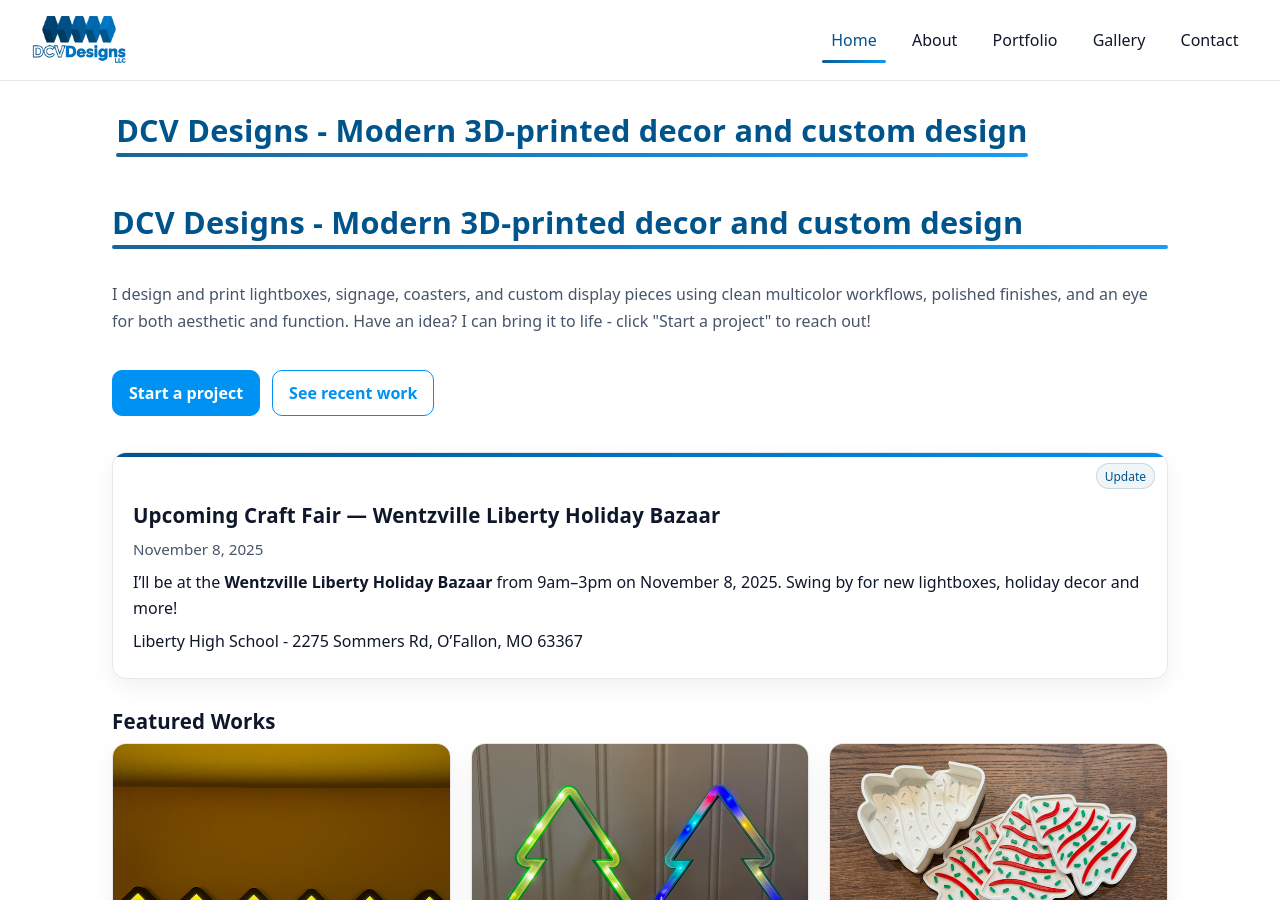
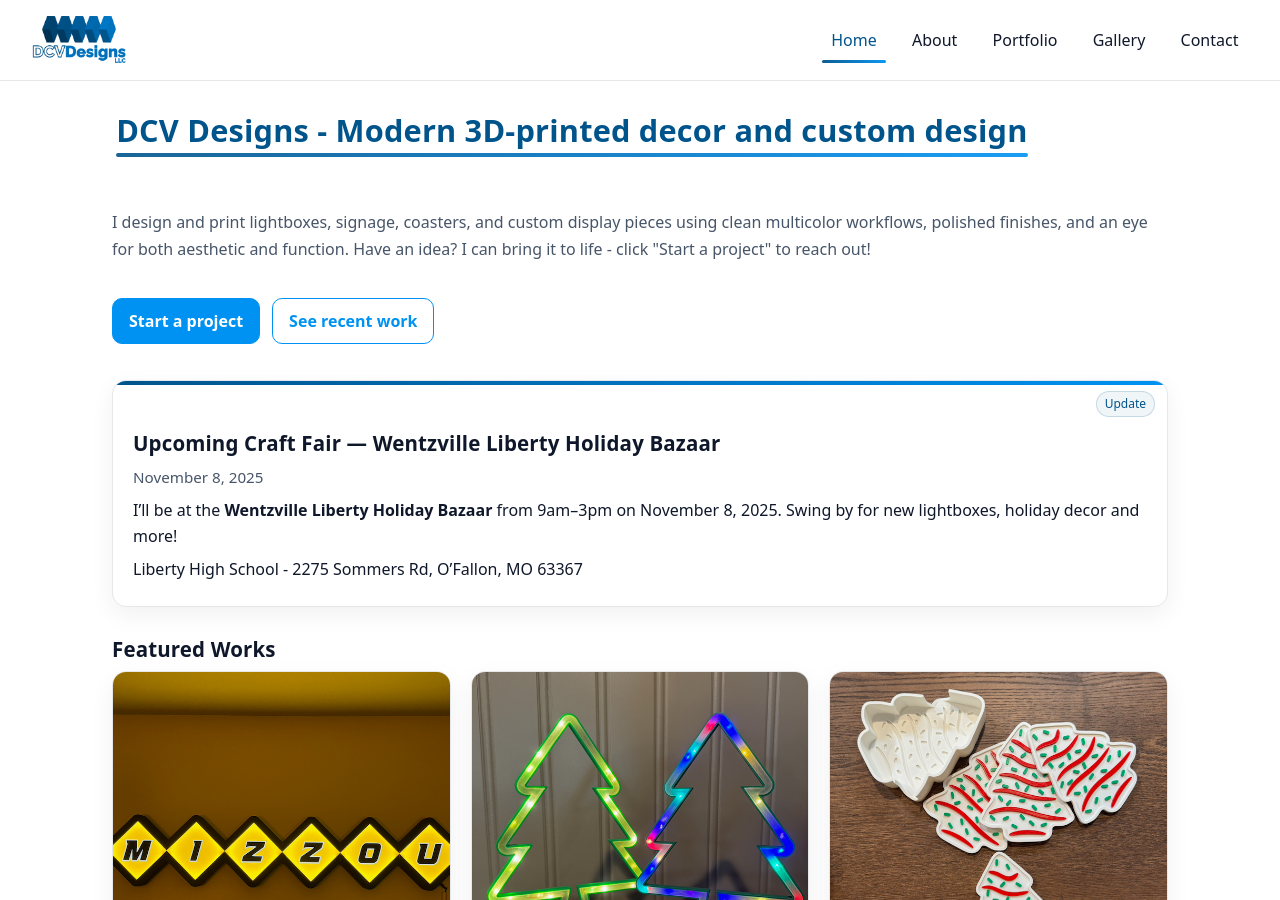
Before and after one commit to dcvdesigns/dcvdesigns.github.io, a Jekyll site: the page built from index.md, in a window 1280 px wide and 900 px high. Built offline with Jekyll 4.4.1, drawn with Linux system fonts in a browser that asks for light colours.

Commit message:
Update index.md

```diff
--- a/index.md
+++ b/index.md
@@ -4,7 +4,6 @@ class: home
 ---
 <h1>DCV Designs - Modern 3D-printed decor and custom design</h1>
 <div class="hero">
-  <h1>DCV Designs - Modern 3D-printed decor and custom design</h1>
   <p>I design and print lightboxes, signage, coasters, and custom display pieces using clean multicolor workflows, polished finishes, and an eye for both aesthetic and function. Have an idea? I can bring it to life - click "Start a project" to reach out!</p>
   <div class="cta-row">
     <a class="btn primary" href="/contact/">Start a project</a>
```
